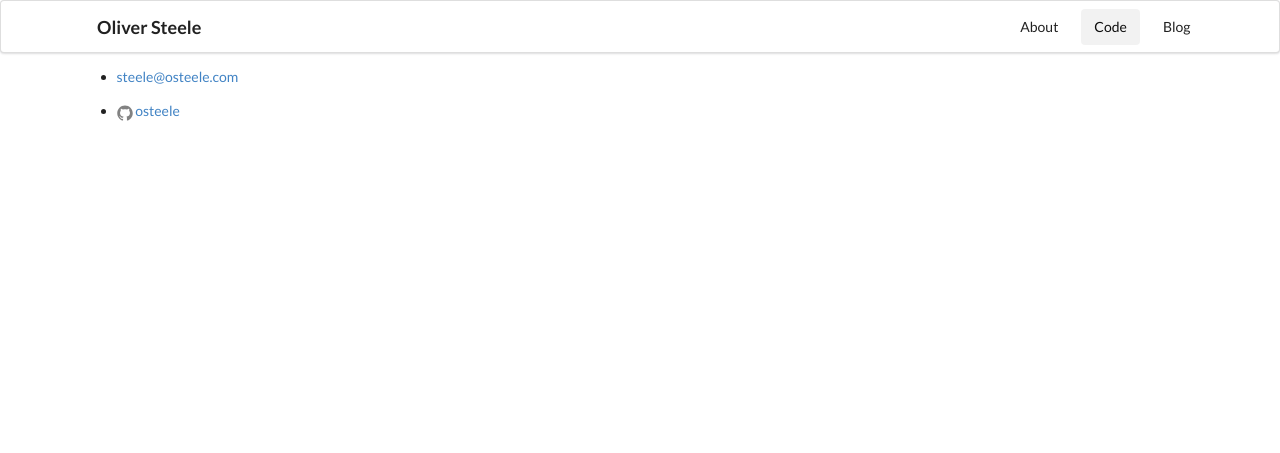
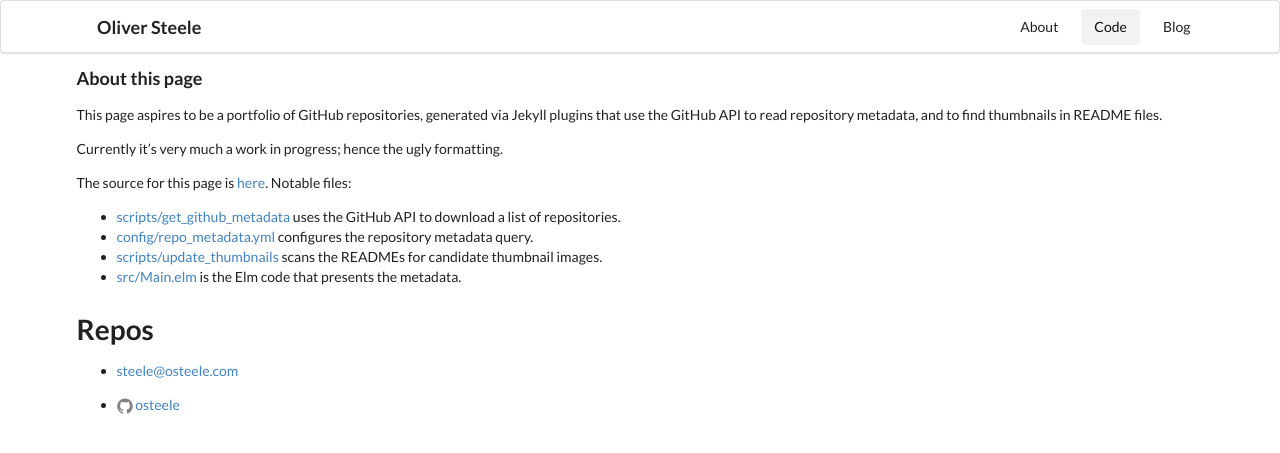
Before and after one commit to osteele/code.osteele.com, a Jekyll site: the page built from index.md, in a window 1280 px wide. Shown: the top 453 px of the page. Built offline with Jekyll 4.4.1, drawn with Linux system fonts in a browser that asks for light colours; nearby versions of some CDN libraries.

Commit message:
Add colophon to home page

```diff
--- a/index.md
+++ b/index.md
@@ -2,3 +2,25 @@
 layout: projects
 title: Oliver Steele | Code
 ---
+
+### About this page
+
+This page aspires to be a portfolio of GitHub repositories, generated via Jekyll
+plugins that use the GitHub API to read repository metadata, and to find
+thumbnails in README files.
+
+Currently it's very much a work in progress; hence the ugly formatting.
+
+The source for this page is [here](https://github.com/osteele/code.osteele.com).
+Notable files:
+
+* [scripts/get_github_metadata](https://github.com/osteele/code.osteele.com/blob/master/scripts/get_github_metadata)
+  uses the GitHub API to download a list of repositories.
+* [config/repo_metadata.yml](https://github.com/osteele/code.osteele.com/blob/master/config/repo_metadata.yml)
+  configures the repository metadata query.
+* [scripts/update_thumbnails](https://github.com/osteele/code.osteele.com/blob/master/scripts/update_thumbnails)
+  scans the READMEs for candidate thumbnail images.
+* [src/Main.elm](https://github.com/osteele/code.osteele.com/blob/master/src/Main.elm)
+  is the Elm code that presents the metadata.
+
+# Repos
```
